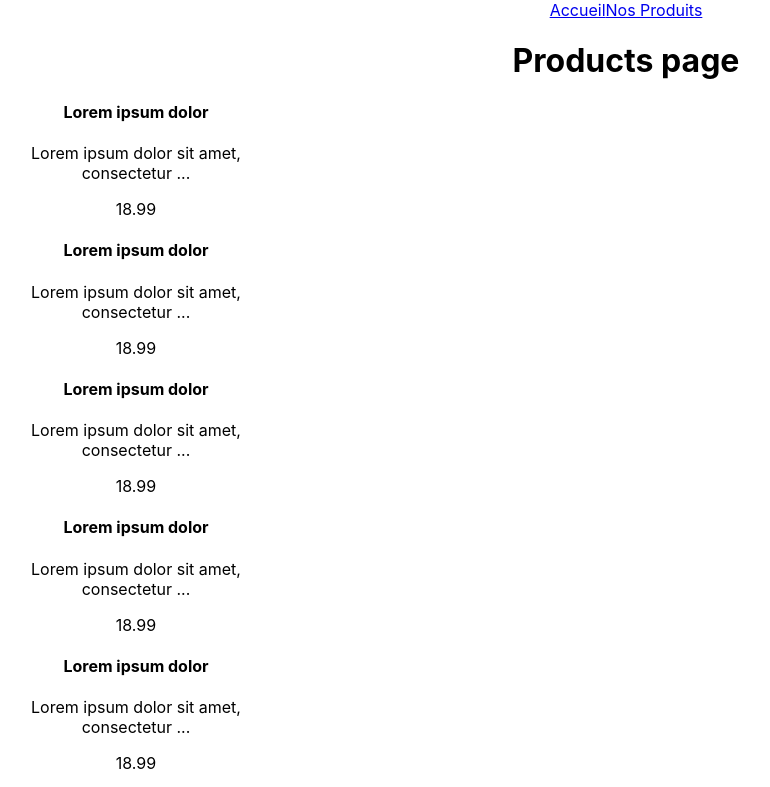
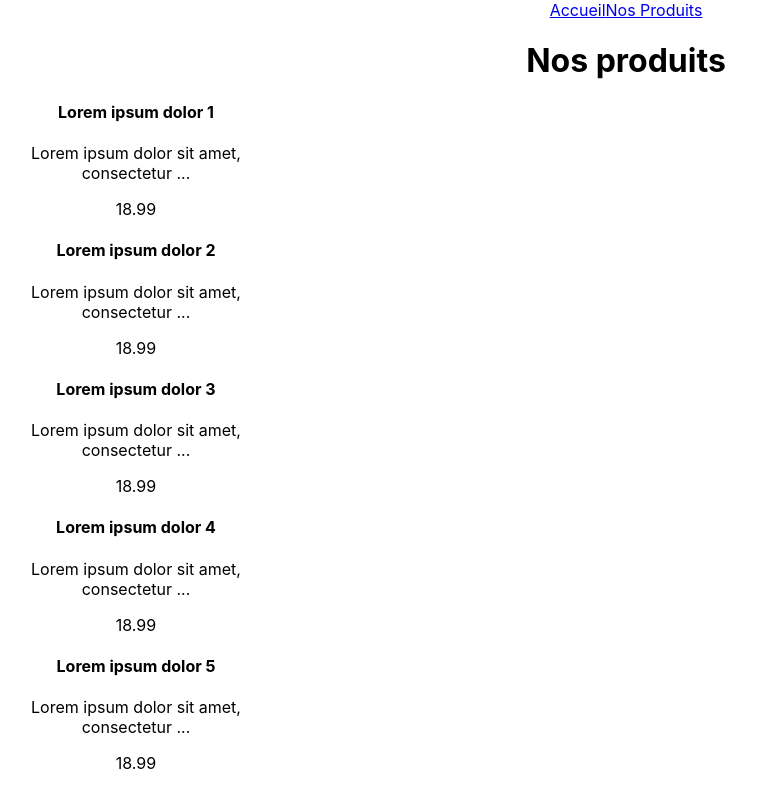
Before and after one commit to A-make-cloud/bio_ecommerce, a React (Create React App) app in the folder frontend/: page /products in a window 1280 px wide. Shown: the top 787 px of the page, without its empty margins (14-784 px from the left). Built offline with nearby package versions, Linux system fonts and the light colour scheme.

Commit message:
trying to fix the intersect obs

```diff
--- a/frontend/src/components/products/Card.js
+++ b/frontend/src/components/products/Card.js
@@ -1,13 +1,13 @@
 //import css from './css.css';
-//import AddToCart from './AddToCart/';
+//import AddCardBtn from './AddCardBtn';
 
-function Product({ product }) {
+function Card({ product }) {
   return (
     <div style={{width: "300px"}}>
-        <h4>{product.name}</h4>
+        <h4>{product.name +' '+ product.id}</h4>
         <p>{product.description.slice(0, 40)+"..."}</p>
         <p>{product.price}</p>
     </div>
   );
 }
-export default Product;
+export default Card;
--- a/frontend/src/pages/Products.js
+++ b/frontend/src/pages/Products.js
@@ -1,38 +1,115 @@
 import Card from '../components/products/Card';
-import { useState, useEffect } from 'react';
+import { useState, useRef, useEffect } from 'react';
 import fakeData from '../components/products/fakeData';
 
 function Products() {
-    const [loadedProducts, setLoadedProducts] = useState(fakeData);
-    const [batchOffset, setBatchOffset] = useState(0);
+    const batchSize = 5
+    let batchOffset = 0
+    let productsSaved = []
+    //const [isLoading, setIsLoading] = useState(true);
+    const [products, setProducts] = useState([]);
+    const spinnerRef = useRef();
 
+    const observer = new IntersectionObserver(([elem]) => {
+        if (elem.isIntersecting) {
+            //observer.unobserve(spinnerRef.current);
+            console.log('elem.isIntersecting',elem.isIntersecting)
+            const newBatch = fakeData.slice(batchOffset, batchOffset + batchSize)
+            if(newBatch.length>0)
+                addNewBatch(newBatch)
+            batchOffset += batchSize
+        }
+    })
 
+    function addNewBatch(newProducts) {
+        const newProductsCards = newProducts.map((p, i) => <Card key={'prod' + p.id} product={p} />)
+        productsSaved=[...productsSaved, ...newProductsCards]
+        console.log('new batch')
+        setProducts(productsSaved)
+    }
 
+    useEffect(() => {
+        if (spinnerRef.current) {
+            observer.observe(spinnerRef.current);
+        }
+    }, []);
+/*
+    useEffect(() => {
+        observer.observe(spinnerRef.current)
+    });
+*/
 
-
-
-
-    const fetchProductBatch=()=>{
+    const fetchProductBatch = () => {
         // fetch(`https://jsonplaceholder.typicode.com/posts`)
         //     .then(response => response.json())
         //     .then((products) => {
         //         setLoadedProducts(products);
         //     })
-
-        }
-
+    }
+    //utiliser un array de components directement plutot que le map : {loadedProducts.map( (p, i)=> <Card key={'prod'+i} product={p}/> )}
     return (
-        <body>
-            <h1>Products page</h1>
+        <div>
+            <h1>Nos produits</h1>
             <div >
-                {console.log(loadedProducts)}
-                {loadedProducts.map( (p, i)=>
-                    <Card key={'prod'+i} product={p}/>
-                )}
+                {console.log('return ', products)}
+                {products}
             </div>
-            <div  style={{width:"30px", height:"30px", borderRadius:'15px', backgroundColor:'green'}}></div>
-        </body>
+            <div ref={spinnerRef}>
+                <div style={{ width: "30px", height: "30px", borderRadius: '15px', backgroundColor: 'green' }}></div>
+            </div>
+        </div>
     );
 }
 
 export default Products;
+
+
+// ----------------------------------------
+// exemple de code pour effectuer un lazy loading en utilisant l'Intersection Observer en React :
+
+//import React, { useRef, useEffect, useState } from 'react';
+
+/*function LazyComponent() {
+  return <div>Lazy Component</div>;
+}*/
+/*
+function App() {
+  const [isVisible, setIsVisible] = useState(false);
+  const ref = useRef(null);
+
+  useEffect(() => {
+    const observer = new IntersectionObserver(
+      ([entry]) => {
+        if (entry.isIntersecting) {
+          setIsVisible(true);
+          observer.unobserve(entry.target);
+        }
+      },
+      {
+        rootMargin: '0px 0px 100px 0px',
+      }
+    );
+
+    if (ref.current) {
+      observer.observe(ref.current);
+    }
+
+    return () => {
+      if (ref.current) {
+        observer.unobserve(ref.current);
+      }
+    };
+  }, []);
+
+  return (
+    <div>
+      <h1>My App</h1>
+      <div style={{ height: '1000px' }}>Scroll down to load lazy component</div>
+      <div ref={ref}>
+        {isVisible && <LazyComponent />}
+      </div>
+    </div>
+  );
+}
+
+export default App;*/
```
